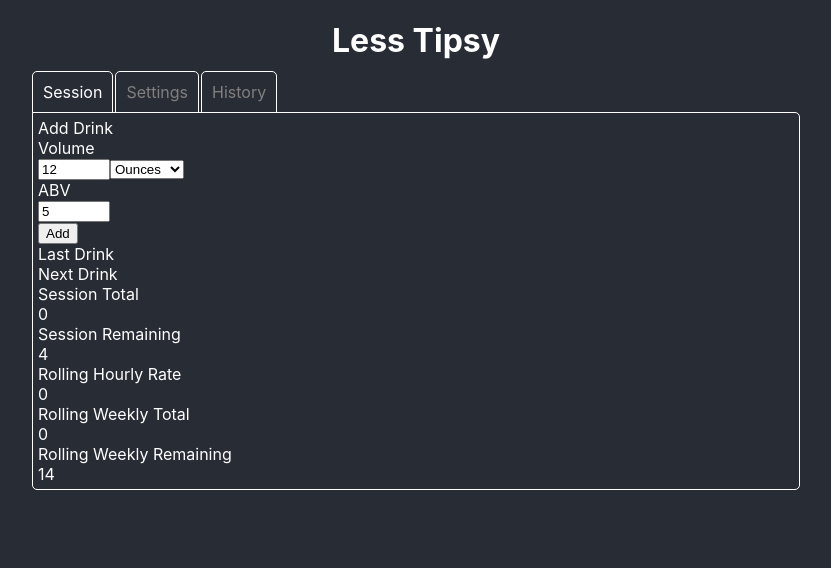
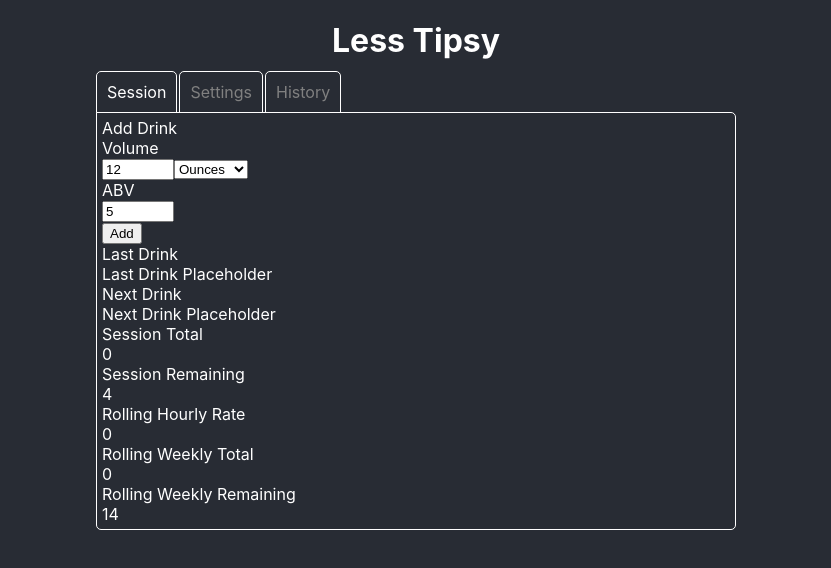
Before and after one commit to shaunlusk/less-tipsy, a React (Create React App) app: page / in a window 1280 px wide. Shown: the top 568 px of the page, without its empty margins (224-1055 px from the left). Built offline with nearby package versions, Linux system fonts and the light colour scheme.

Commit message:
Functioning Session Tab

```diff
--- a/src/components/main-panel/main-panel.tsx
+++ b/src/components/main-panel/main-panel.tsx
@@ -8,9 +8,20 @@ import { SessionTab } from '../session-tab/session-tab';
 import './main-panel.scss';
 import { IActiveSession, ActiveSession } from '../../model/active-session';
 import { VolumeUnit } from '../../model/unit';
+import { Drink } from '../../model/drink';
 
 interface IMainPanelState {
-  tabs: Tab[];
+  activeTabLabel: string;
+  lastDrink: Date | null;
+  nextDrink: Date | null;
+  sessionTotal: number;
+  sessionRemaining: number;
+  hourlyRate: number;
+  rollingWeeklyTotal: number;
+  rollingWeeklyRemaining: number;
+  lastVolume: number;
+  lastAbv: number;
+  lastVolumeUnit: VolumeUnit;
 }
 
 class MainPanel extends React.Component<any, IMainPanelState> {
@@ -25,44 +36,65 @@ class MainPanel extends React.Component<any, IMainPanelState> {
     super(props);
 
     this.state = {
-      tabs: [
-        new Tab({name:'Session', content:<SessionTab
-          lastDrink={this.activeSession.lastDrink ? this.activeSession.lastDrink.time : null}
-          nextDrink={this.activeSession.nextDrinkTime}
-          sessionTotal={this.activeSession.unitsConsumed}
-          sessionRemaining={this.activeSession.sessionRemaining}
-          hourlyRate={this.activeSession.hourlyRate}
-          rollingWeeklyTotal={this.activeSession.rollingWeeklyTotal}
-          rollingWeeklyRemaining={this.activeSession.rollingWeeklyRemaining}
-          lastVolume={this.activeSession.lastDrink ? this.activeSession.lastDrink.volume : 12}
-          lastAbv={this.activeSession.lastDrink ? this.activeSession.lastDrink.abv : 5}
-          lastVolumeUnit={this.activeSession.lastDrink ? this.activeSession.lastDrink.volumeUnit : VolumeUnit.Ounces}
-        ></SessionTab>}),
-        new Tab({name:'Settings', content:<SettingsTab settingsService={this.settingsService}></SettingsTab>}),
-        new Tab({name:'History', content:<HistoryTab></HistoryTab>})
-      ]
+      activeTabLabel: 'Session',
+      lastDrink: this.activeSession.lastDrink ? this.activeSession.lastDrink.time : null,
+      nextDrink: this.activeSession.nextDrinkTime,
+      sessionTotal: this.activeSession.unitsConsumed,
+      sessionRemaining: this.activeSession.sessionRemaining,
+      hourlyRate: this.activeSession.hourlyRate,
+      rollingWeeklyTotal: this.activeSession.rollingWeeklyTotal,
+      rollingWeeklyRemaining: this.activeSession.rollingWeeklyRemaining,
+      lastVolume: this.activeSession.lastDrink ? this.activeSession.lastDrink.volume : 12,
+      lastAbv: this.activeSession.lastDrink ? this.activeSession.lastDrink.abv : 5,
+      lastVolumeUnit: this.activeSession.lastDrink ? this.activeSession.lastDrink.volumeUnit : VolumeUnit.Ounces,
     };
   }
 
-  // private tabs: Tab[] = [
-  //   new Tab({name:'Session', content:<SessionTab
-  //     lastDrink={this.activeSession.lastDrink ? this.activeSession.lastDrink.time : null}
-  //     nextDrink={this.activeSession.nextDrinkTime}
-  //     sessionTotal={this.activeSession.unitsConsumed}
-  //     sessionRemaining={this.activeSession.sessionRemaining}
-  //     hourlyRate={this.activeSession.hourlyRate}
-  //     rollingWeeklyTotal={this.activeSession.rollingWeeklyTotal}
-  //     rollingWeeklyRemaining={this.activeSession.rollingWeeklyRemaining}
-  //     lastVolume={this.activeSession.lastDrink ? this.activeSession.lastDrink.volume : 12}
-  //     lastAbv={this.activeSession.lastDrink ? this.activeSession.lastDrink.abv : 5}
-  //     lastVolumeUnit={this.activeSession.lastDrink ? this.activeSession.lastDrink.volumeUnit : VolumeUnit.Ounces}
-  //   ></SessionTab>}),
-  //   new Tab({name:'Settings', content:<SettingsTab settingsService={this.settingsService}></SettingsTab>}),
-  //   new Tab({name:'History', content:<HistoryTab></HistoryTab>}),
-  // ];
+  public addDrink(drink: Drink): void {
+    this.activeSession.addDrink(drink);
+    this.updateState();
+  }
 
-  render() {
-    return <Tabs activeTabName="Session" tabs={this.state.tabs}></Tabs>
+  public changeTab(label: string) {
+    this.setState({activeTabLabel:label});
+  }
+
+  private updateState(): void {
+    this.setState({
+      lastDrink: this.activeSession.lastDrink ? this.activeSession.lastDrink.time : null,
+      nextDrink: this.activeSession.nextDrinkTime,
+      sessionTotal: this.activeSession.unitsConsumed,
+      sessionRemaining: this.activeSession.sessionRemaining,
+      hourlyRate: this.activeSession.hourlyRate,
+      rollingWeeklyTotal: this.activeSession.rollingWeeklyTotal,
+      rollingWeeklyRemaining: this.activeSession.rollingWeeklyRemaining,
+      lastVolume: this.activeSession.lastDrink ? this.activeSession.lastDrink.volume : 12,
+      lastAbv: this.activeSession.lastDrink ? this.activeSession.lastDrink.abv : 5,
+      lastVolumeUnit: this.activeSession.lastDrink ? this.activeSession.lastDrink.volumeUnit : VolumeUnit.Ounces,
+    });
+  }
+
+  public render() {
+    return <Tabs activeTabLabel={this.state.activeTabLabel} activeTabChanged={this.changeTab.bind(this)}>
+      <Tab label="Session">
+        <SessionTab
+          addDrink={this.addDrink.bind(this)}
+          lastDrink={this.state.lastDrink}
+          nextDrink={this.state.nextDrink}
+          sessionTotal={this.state.sessionTotal}
+          sessionRemaining={this.state.sessionRemaining}
+          hourlyRate={this.state.hourlyRate}
+          rollingWeeklyTotal={this.state.rollingWeeklyTotal}
+          rollingWeeklyRemaining={this.state.rollingWeeklyRemaining}
+          lastVolume={this.state.lastVolume}
+          lastAbv={this.state.lastAbv}
+          lastVolumeUnit={this.state.lastVolumeUnit}
+        >
+        </SessionTab>
+      </Tab>
+      <Tab label="Settings"><SettingsTab settingsService={this.settingsService}></SettingsTab></Tab>
+      <Tab label="History"><HistoryTab></HistoryTab></Tab>
+    </Tabs>
   }
 }
 
--- a/src/components/session-tab/session-tab.tsx
+++ b/src/components/session-tab/session-tab.tsx
@@ -3,6 +3,7 @@ import { VolumeUnit } from '../../model/unit';
 import { Drink } from '../../model/drink';
 
 export interface ISessionTabProps {
+  addDrink(drink: Drink): void;
   lastDrink: Date | null;
   nextDrink: Date | null;
   sessionTotal: number;
@@ -50,7 +51,7 @@ export class SessionTab extends React.Component<ISessionTabProps, ISessionTabSta
     const volume = parseFloat(this.state.currentVolume);
     const abv = parseFloat(this.state.currentAbv);
     const drink = new Drink(volume, this.state.currentVolumeUnit, abv);
-    // this.props.activeSession.addDrink(drink);
+    this.props.addDrink(drink);
   }
 
   public formIsValid() {
@@ -95,12 +96,12 @@ export class SessionTab extends React.Component<ISessionTabProps, ISessionTabSta
           onChange={e => this.handleChangeAbv(e.target.value)}
         ></input>
       <div>
-        <button>Add</button>
+        <button onClick={() => this.addDrink()}>Add</button>
       </div>
       <div>Last Drink</div>
-      <div>{this.props.lastDrink}</div>
+      <div>Last Drink Placeholder</div>
       <div>Next Drink</div>
-      <div>{this.props.nextDrink}</div>
+      <div>Next Drink Placeholder</div>
       <div>Session Total</div>
       <div>{this.props.sessionTotal}</div>
       <div>Session Remaining</div>
--- a/src/components/settings-tab/settings-tab.tsx
+++ b/src/components/settings-tab/settings-tab.tsx
@@ -37,9 +37,9 @@ class SettingsTab extends React.Component<ISettingsTabProps, ISettingsTabState>
   handleChangeWeeklyMax(value: string) {
     this.setState({
       weeklyMax: value
-    }, () => () => {
+    }, () => {
       if (value && value.trim().length) {
-        this.props.settingsService.sessionMax = parseFloat(value);
+        this.props.settingsService.weeklyMax = parseFloat(value);
       }
     });
   }
@@ -47,9 +47,9 @@ class SettingsTab extends React.Component<ISettingsTabProps, ISettingsTabState>
   handleChangeUnits(value: string) {
     this.setState({
       units: value
-    }, () => () => {
+    }, () => {
       if (value && value.trim().length) {
-        this.props.settingsService.sessionMax = parseFloat(value);
+        this.props.settingsService.alcoholUnits = parseFloat(value);
       }
     });
   }
@@ -57,9 +57,9 @@ class SettingsTab extends React.Component<ISettingsTabProps, ISettingsTabState>
   handleChangeHours(value: string) {
     this.setState({
       hours: value
-    }, () => () => {
+    }, () => {
       if (value && value.trim().length) {
-        this.props.settingsService.sessionMax = parseFloat(value);
+        this.props.settingsService.hours = parseFloat(value);
       }
     });
   }
--- a/src/components/tabs/tab.ts
+++ /dev/null
@@ -1,18 +0,0 @@
-import * as React from 'react';
-
-export interface ITabProps {
-  name: string;
-  content: React.ReactElement<any>;
-}
-
-class Tab {
-  public name: string;
-  public content: React.ReactElement<any>;
-
-  constructor(props: ITabProps) {
-    this.name = props.name;
-    this.content = props.content;
-  }
-}
-
-export { Tab };
--- /dev/null
+++ b/src/components/tabs/tab.tsx
@@ -0,0 +1,11 @@
+import * as React from 'react';
+
+export interface ITabProps {
+  label: string;
+}
+
+export class Tab extends React.Component<ITabProps, any> {
+  public render() {
+    return <div className="tab-content">{this.props.children}</div>
+  }
+}
--- a/src/components/tabs/tabs.tsx
+++ b/src/components/tabs/tabs.tsx
@@ -2,49 +2,34 @@ import * as React from 'react';
 import { Tab } from './tab';
 
 export interface ITabsProps {
-  activeTabName?: string;
-  tabs: Tab[];
+  activeTabLabel?: string;
+  children: React.ReactComponentElement<typeof Tab>[];
+  activeTabChanged?(label: string, tab?: React.ReactComponentElement<typeof Tab>): void;
 }
 
-interface ITabsState {
-  activeTab: Tab;
-}
+class Tabs extends React.Component<ITabsProps, any> {
 
-const defaultTab = new Tab({name:'Tab', content:(<span></span>)});
-
-class Tabs extends React.Component<ITabsProps, ITabsState> {
-  constructor(props: ITabsProps) {
-    super(props);
-    if (props.tabs.length === 0) {
-      props.tabs.push(defaultTab);
-    }
-
-    this.state = {
-      activeTab : props.activeTabName
-      ? (props.tabs.find(tab => tab.name === props.activeTabName) ?? props.tabs[0])
-      : props.tabs[0]
+  setActiveTab(tab: React.ReactComponentElement<typeof Tab>) {
+    if (this.props.activeTabChanged) {
+      this.props.activeTabChanged(tab.props.label, tab);
     }
   }
 
-  setActiveTab(tab: Tab) {
-    this.setState({
-      activeTab: tab
-    });
-  }
-
   public render() {
-
+    const activeTab = this.props.activeTabLabel
+      ? (this.props.children.find(tabEl => tabEl.props.label === this.props.activeTabLabel) ?? this.props.children[0])
+      : this.props.children[0];
     return <div className="tab-container">
       <div className="tab-headers">
-        {this.props.tabs.map(tab =>
-          <span key={"tab-header-" + tab.name} className={"tab-header " + (tab === this.state.activeTab ? "active-tab-header" : "")}
+        {this.props.children.map(tab =>
+          <span key={"tab-header-" + tab.props.label} className={"tab-header " + (tab === activeTab ? "active-tab-header" : "")}
             onClick={() => this.setActiveTab(tab)}
           >
-            {tab.name}
+            {tab.props.label}
           </span>
         )}
       </div>
-      <div className="tab-content">{this.state.activeTab.content}</div>
+      {activeTab}
     </div>
   }
 }
--- a/src/styles/tabs.scss
+++ b/src/styles/tabs.scss
@@ -1,6 +1,6 @@
 .tab-container {
-  width: 60%;
-  min-width: 500px;
+  width: 50%;
+  min-width: 350px;
   margin: auto;
 }
 
```
Also changed, not shown: scratch.txt.
